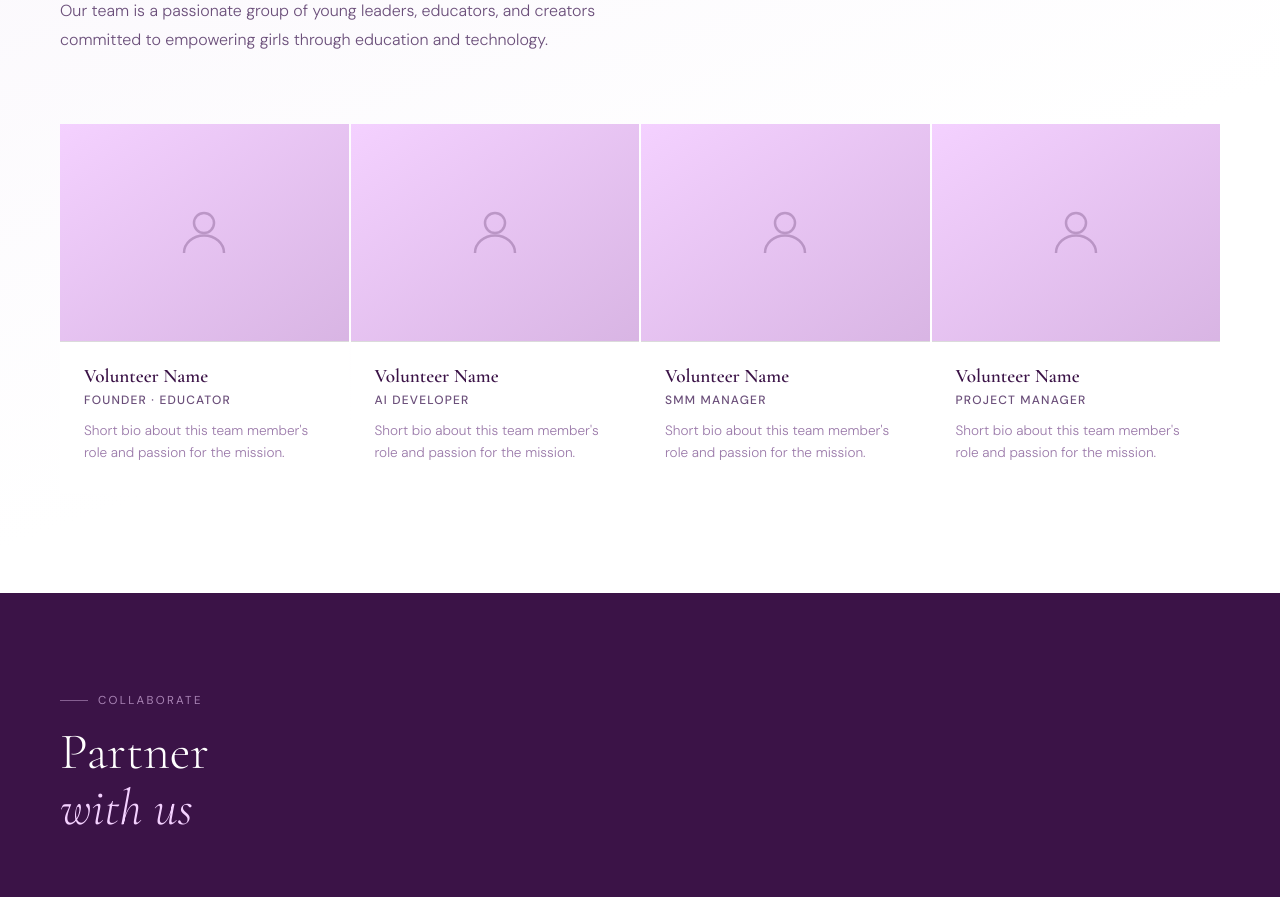
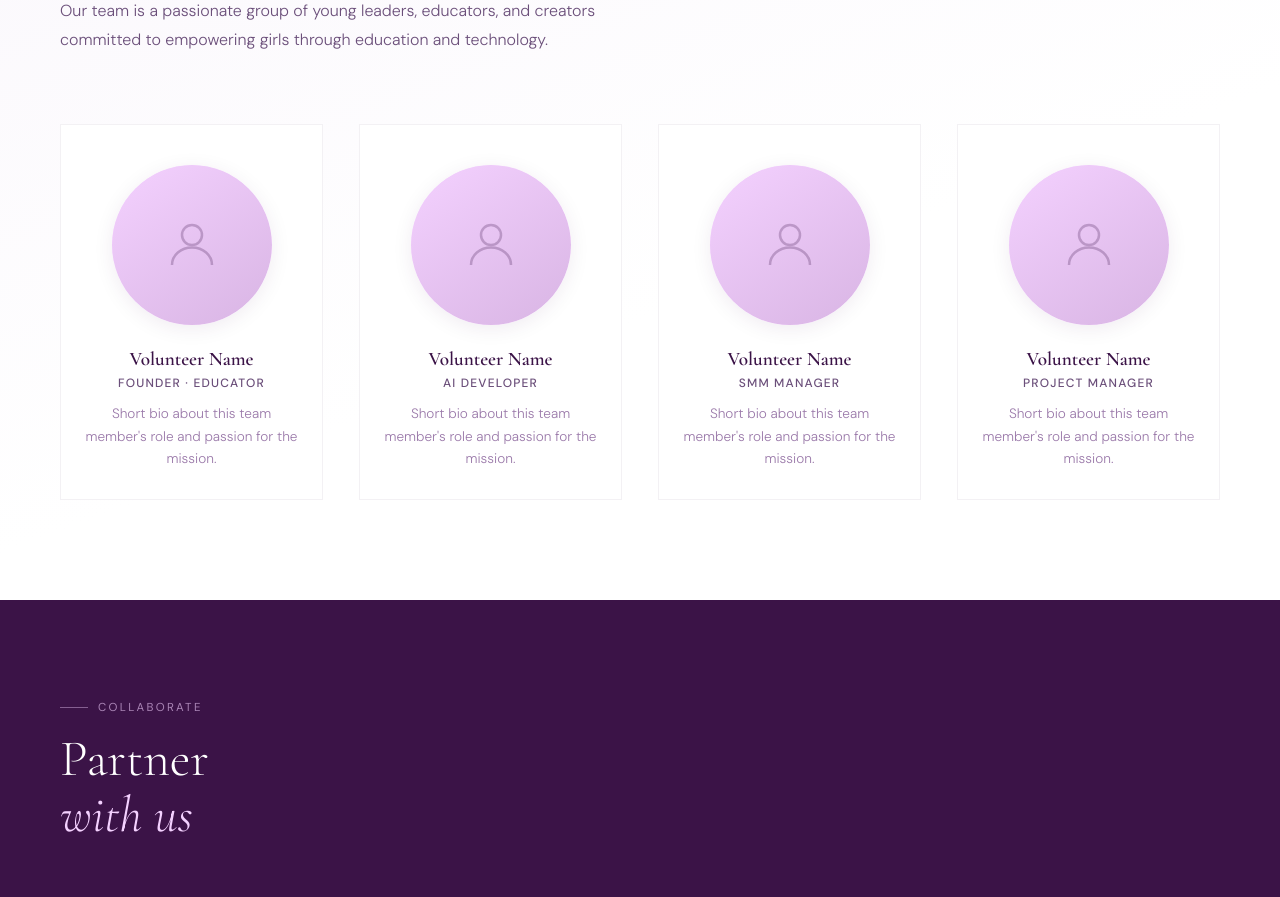
Before and after one commit to kristall268/hearaccess-react, a React (Create React App) app in the folder client/: page / in a window 1280 px wide. Shown: the part 1100-1997 px from the top of the page. Built offline with nearby package versions, Linux system fonts and the light colour scheme; no server answers.

Commit message:
Refactor team styles for improved layout and effects
Updated styles for team grid and card components to enhance layout and hover effects.

```diff
--- a/client/src/styles/index.css
+++ b/client/src/styles/index.css
@@ -181,25 +181,61 @@ section { padding: 100px 60px; }
 ═══════════════════════════════════════════════════════════ */
 #team { background: linear-gradient(160deg, #faf7fc 0%, var(--white) 60%); }
 .team-header { margin-bottom: 70px; }
-.team-grid { display: grid; grid-template-columns: repeat(auto-fill, minmax(240px, 1fr)); gap: 2px; }
+.team-grid { display: grid; grid-template-columns: repeat(auto-fill, minmax(240px, 1fr)); gap: 36px; }
 .team-card {
-  background: var(--white); overflow: hidden;
-  cursor: pointer; transition: transform 0.3s ease;
+  background: var(--white); overflow: visible;
+  cursor: pointer; transition: transform 0.35s ease;
+  display: flex; flex-direction: column; align-items: center;
+  padding: 40px 24px 28px;
+  border: 1px solid rgba(59,19,71,0.06);
 }
-.team-card:hover { transform: translateY(-4px); }
+.team-card:hover { transform: translateY(-6px); }
+
+/* ── Circular photo wrapper with animated outline ── */
 .team-card-photo {
-  width: 100%; aspect-ratio: 4/3; background: var(--lavender);
-  display: flex; align-items: center; justify-content: center; overflow: hidden;
+  width: 160px; height: 160px;
+  border-radius: 50%;
+  background: var(--lavender);
+  display: flex; align-items: center; justify-content: center;
+  overflow: hidden;
+  position: relative;
+  flex-shrink: 0;
+  box-shadow: 0 4px 20px rgba(59,19,71,0.08);
+  transition: box-shadow 0.35s ease;
 }
-.team-card-photo img { width: 100%; height: 100%; object-fit: cover; transition: transform 0.5s ease; }
-.team-card:hover .team-card-photo img { transform: scale(1.04); }
+.team-card-photo::after {
+  content: '';
+  position: absolute;
+  inset: -5px;
+  border-radius: 50%;
+  border: 2px solid transparent;
+  transition: border-color 0.35s ease, transform 0.35s ease;
+  pointer-events: none;
+}
+.team-card:hover .team-card-photo {
+  box-shadow: 0 8px 30px rgba(59,19,71,0.18);
+}
+.team-card:hover .team-card-photo::after {
+  border-color: #A78BBF;
+  transform: scale(1.06);
+}
+
+.team-card-photo img {
+  width: 100%; height: 100%; object-fit: cover; display: block;
+  border-radius: 50%;
+  transition: transform 0.5s ease;
+}
+.team-card:hover .team-card-photo img { transform: scale(1.08); }
+
 .team-photo-placeholder {
   width: 100%; height: 100%;
   background: linear-gradient(145deg, var(--lavender), rgba(59,19,71,0.15));
   display: flex; align-items: center; justify-content: center;
+  border-radius: 50%;
 }
 .team-photo-placeholder svg { opacity: 0.25; }
-.team-card-info { padding: 22px 24px 28px; border-top: 1px solid var(--light-gray); }
+
+.team-card-info { padding: 22px 0 0; text-align: center; border-top: none; }
 .team-card-name {
   font-family: 'Cormorant Garamond', serif;
   font-size: 1.2rem; font-weight: 600; color: var(--deep-purple); margin-bottom: 4px;
@@ -421,8 +457,7 @@ section { padding: 100px 60px; }
   .hero-cta { width: 100%; justify-content: center; }
   .hero-right { display: none; }
   section { padding: 64px 20px; }
-  .team-grid { grid-template-columns: repeat(2, 1fr); }
-  .team-card-photo { aspect-ratio: 4/3; }
+  .team-grid { grid-template-columns: repeat(2, 1fr); gap: 24px; }
   .partnerships-layout { grid-template-columns: 1fr; gap: 40px; margin-top: 36px; }
   .partner-highlight { grid-template-columns: 1fr; margin-top: 32px; }
   .volunteers-layout { grid-template-columns: 1fr; gap: 40px; }
@@ -436,8 +471,8 @@ section { padding: 100px 60px; }
   .hero-left { padding: 90px 20px 52px; }
   .hero-title { font-size: clamp(2.2rem, 11vw, 3rem); }
   section { padding: 52px 16px; }
-  .team-grid { grid-template-columns: 1fr; }
-  .team-card-photo { aspect-ratio: 4/3; }
+  .team-grid { grid-template-columns: 1fr; max-width: 340px; margin: 0 auto; }
+  .team-card-photo { width: 140px; height: 140px; }
   .section-title { font-size: clamp(1.8rem, 9vw, 2.6rem); }
   .p-field input, .p-field textarea, .v-field input, .v-field select, .v-field textarea,
   .c-field input, .c-field textarea { font-size: 1rem; }
```
